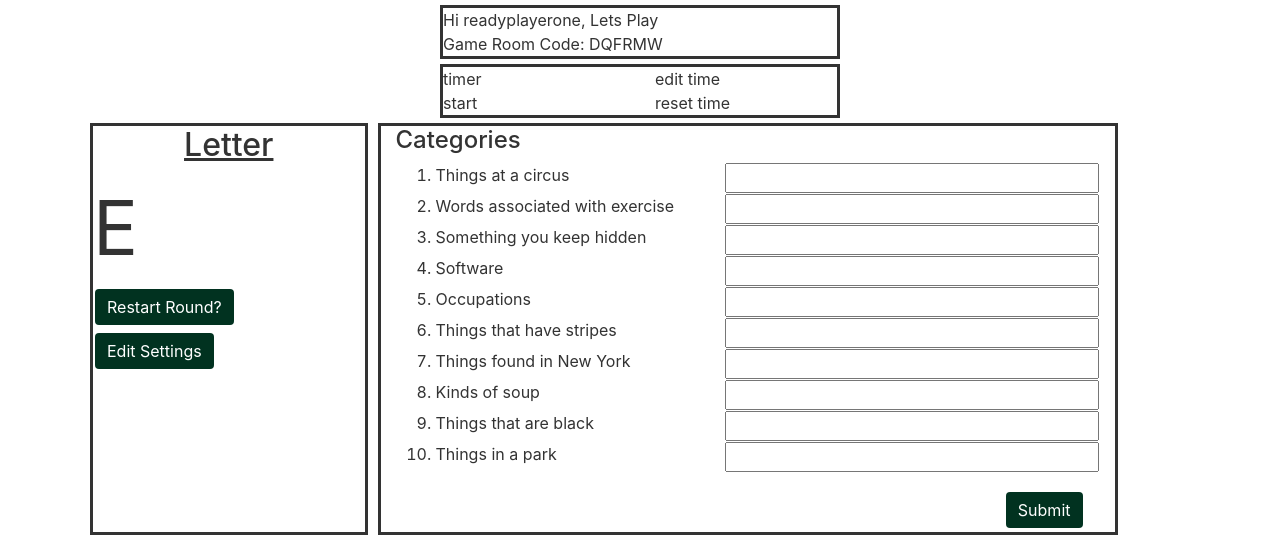
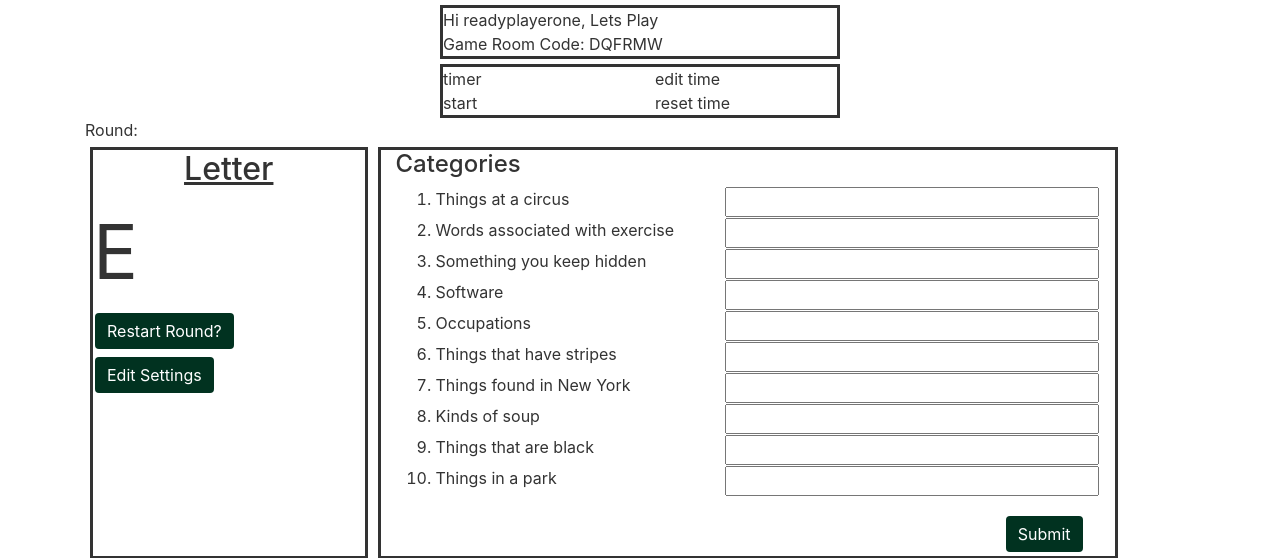
Before and after one commit to xuekhang/three, a Django app: a page that uses game/templates/game/board.html in a window 1280 px wide. Shown: the part 50-608 px from the top of the page. Run offline with Django 3.2, Linux system fonts and the light colour scheme; data comes from the database, SQL or seed files in the repository; both versions use the stored data as it was after the commit; some libraries are stand-ins or nearby versions.

Commit message:
no message

```diff
--- a/game/templates/game/board.html
+++ b/game/templates/game/board.html
@@ -19,6 +19,9 @@
 </div>
 
 <div class="container">
+    <div class="row">Round:
+
+    </div>
     <div class="row">
         <div class="col-sm-3" style="border-style: solid; margin: 5px;">
             <h2 style="text-align: center;"><u>Letter</u></h2>
--- a/game/templates/game/home.html
+++ b/game/templates/game/home.html
@@ -8,7 +8,7 @@
     {% csrf_token %}
     <div class="form-group">
       <label for="player_name">Player Name</label>
-      <input type="text" class="form-control" id="player_name" name="player_name">
+      <input type="text" class="form-control" id="player_name" name="player_name" >
     </div>
     <div class="fieldWrapper">
       <label for="game_code">Game Code</label>
--- a/game/views.py
+++ b/game/views.py
@@ -135,6 +135,7 @@ def board(request, game_code='', player_name='', round=''):
     if game_code != '':
         if round != '':
             game = Game.objects.get(code=game_code)
+
             all_categories = sorted(
                 GlobalCategory.objects.all(), key=lambda x: random.random())
             categories = all_categories[:10]
@@ -147,6 +148,8 @@ def board(request, game_code='', player_name='', round=''):
                 'game_code': game_code,
                 'player_name': player_name,
                 'categories': categories,
+                'max_rounds': Config.objects.get(game=game).num_of_rounds,
+                'round' : round,
                 'letter': random.choice(letters)
             }
         else:
```
Also changed, not shown: db.sqlite3.
